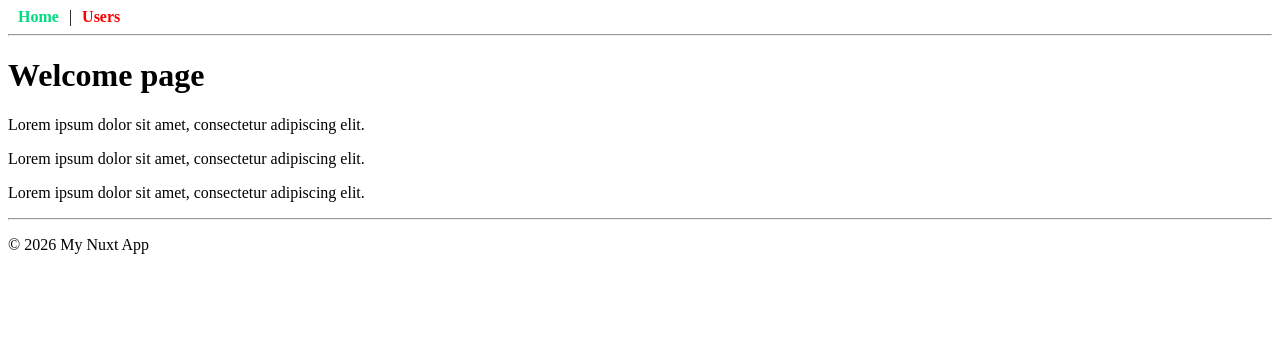
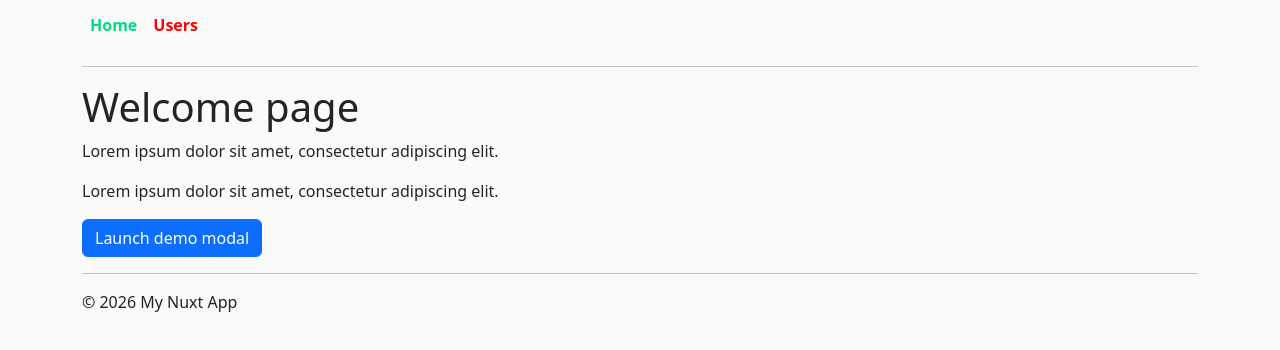
Before and after one commit to argenisosorio/hello-world-nuxt, a Nuxt app: page / in a window 1280 px wide. Shown: the top 350 px of the page. Built offline with nearby package versions, Linux system fonts and the light colour scheme.

Commit message:
Added boostrap in project

```diff
--- a/app/app.vue
+++ b/app/app.vue
@@ -1,8 +1,10 @@
 <template>
   <div>
-    <Navbar />
-    <NuxtPage />
-    <Footer />
+    <div class="container">
+      <Navbar />
+      <NuxtPage />
+      <Footer />
+    </div>
   </div>
 </template>
 
--- /dev/null
+++ b/app/assets/css/main.css
@@ -0,0 +1,7 @@
+/* Importamos Bootstrap desde node_modules */
+@import "bootstrap/dist/css/bootstrap.min.css";
+
+/* Aquí puedes agregar tus propios estilos globales después */
+body {
+  background-color: #FAFAFA;
+}
--- a/app/components/Navbar.vue
+++ b/app/components/Navbar.vue
@@ -1,9 +1,10 @@
 <template>
   <header>
-    <nav class="main-nav">
-      <NuxtLink to="/">Home</NuxtLink>
-      <span class="divider">|</span>
-      <NuxtLink to="/users">Users</NuxtLink>
+    <nav class="navbar navbar-expand-lg">
+      <div class="navbar-nav">
+        <NuxtLink class="nav-link" to="/">Home</NuxtLink>
+        <NuxtLink class="nav-link" to="/users">Users</NuxtLink>
+      </div>
     </nav>
     <hr />
   </header>
--- a/app/pages/index.vue
+++ b/app/pages/index.vue
@@ -3,6 +3,29 @@
     <h1>Welcome page</h1>
     <p>Lorem ipsum dolor sit amet, consectetur adipiscing elit.</p>
     <p>Lorem ipsum dolor sit amet, consectetur adipiscing elit.</p>
-    <p>Lorem ipsum dolor sit amet, consectetur adipiscing elit.</p>
+
+    <!-- Button trigger modal -->
+    <button type="button" class="btn btn-primary" data-bs-toggle="modal" data-bs-target="#exampleModal">
+      Launch demo modal
+    </button>
+
+    <!-- Modal -->
+    <div class="modal fade" id="exampleModal" tabindex="-1" aria-labelledby="exampleModalLabel" aria-hidden="true">
+      <div class="modal-dialog">
+        <div class="modal-content">
+          <div class="modal-header">
+            <h5 class="modal-title" id="exampleModalLabel">Modal title</h5>
+            <button type="button" class="btn-close" data-bs-dismiss="modal" aria-label="Close"></button>
+          </div>
+          <div class="modal-body">
+            ...
+          </div>
+          <div class="modal-footer">
+            <button type="button" class="btn btn-secondary" data-bs-dismiss="modal">Close</button>
+            <button type="button" class="btn btn-primary">Save changes</button>
+          </div>
+        </div>
+      </div>
+    </div>
   </div>
 </template>
--- /dev/null
+++ b/app/plugins/bootstrap.client.ts
@@ -0,0 +1,5 @@
+import 'bootstrap/dist/js/bootstrap.bundle.min.js'
+
+export default defineNuxtPlugin(() => {
+  // Ahora Bootstrap está disponible en el cliente
+})
--- a/nuxt.config.ts
+++ b/nuxt.config.ts
@@ -1,5 +1,7 @@
-// https://nuxt.com/docs/api/configuration/nuxt-config
 export default defineNuxtConfig({
   compatibilityDate: '2025-07-15',
-  devtools: { enabled: true }
+  devtools: { enabled: true },
+  css: [
+    'assets/css/main.css' // Quita el ~/app/
+  ],
 })
--- a/package.json
+++ b/package.json
@@ -10,6 +10,7 @@
     "postinstall": "nuxt prepare"
   },
   "dependencies": {
+    "bootstrap": "^5.3.8",
     "nuxt": "^4.3.1",
     "vue": "^3.5.28",
     "vue-router": "^4.6.4"
```
Also changed, not shown: 1 other file (tests, documents, lock files or other folders).
